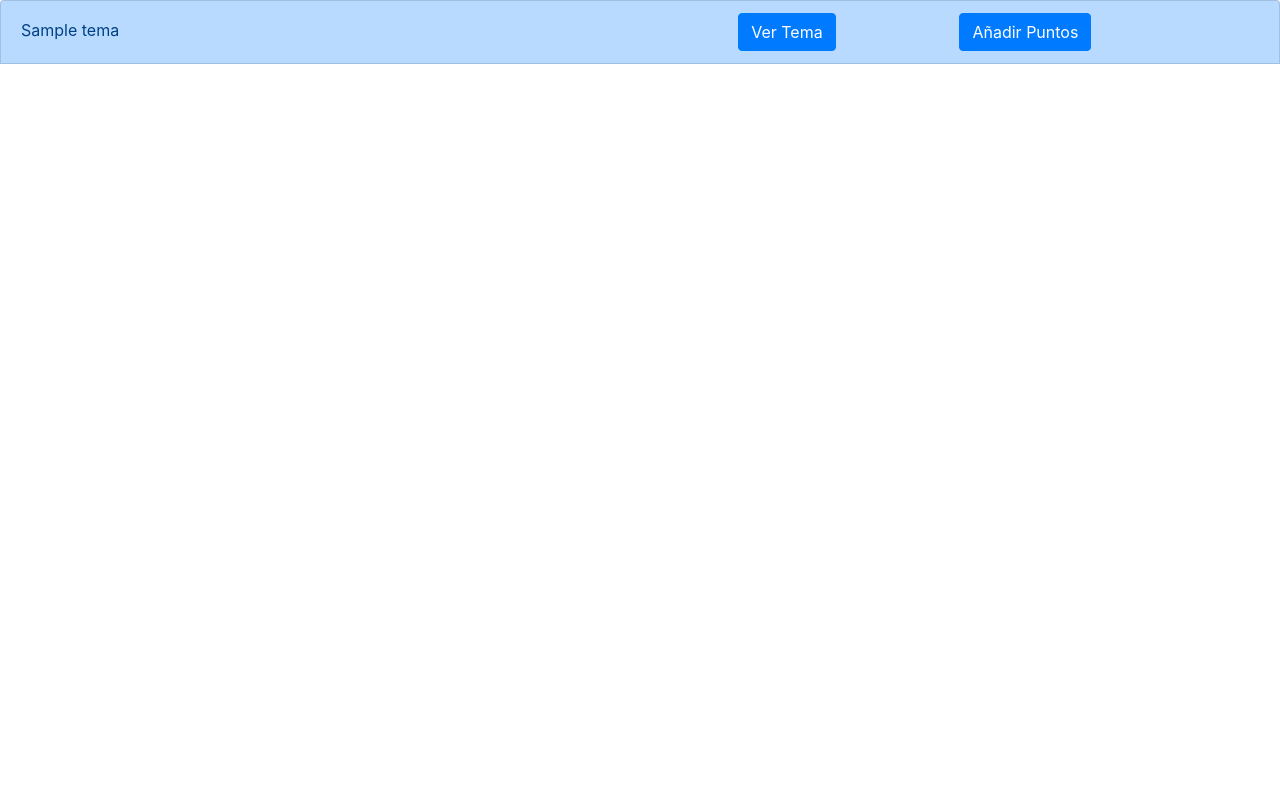
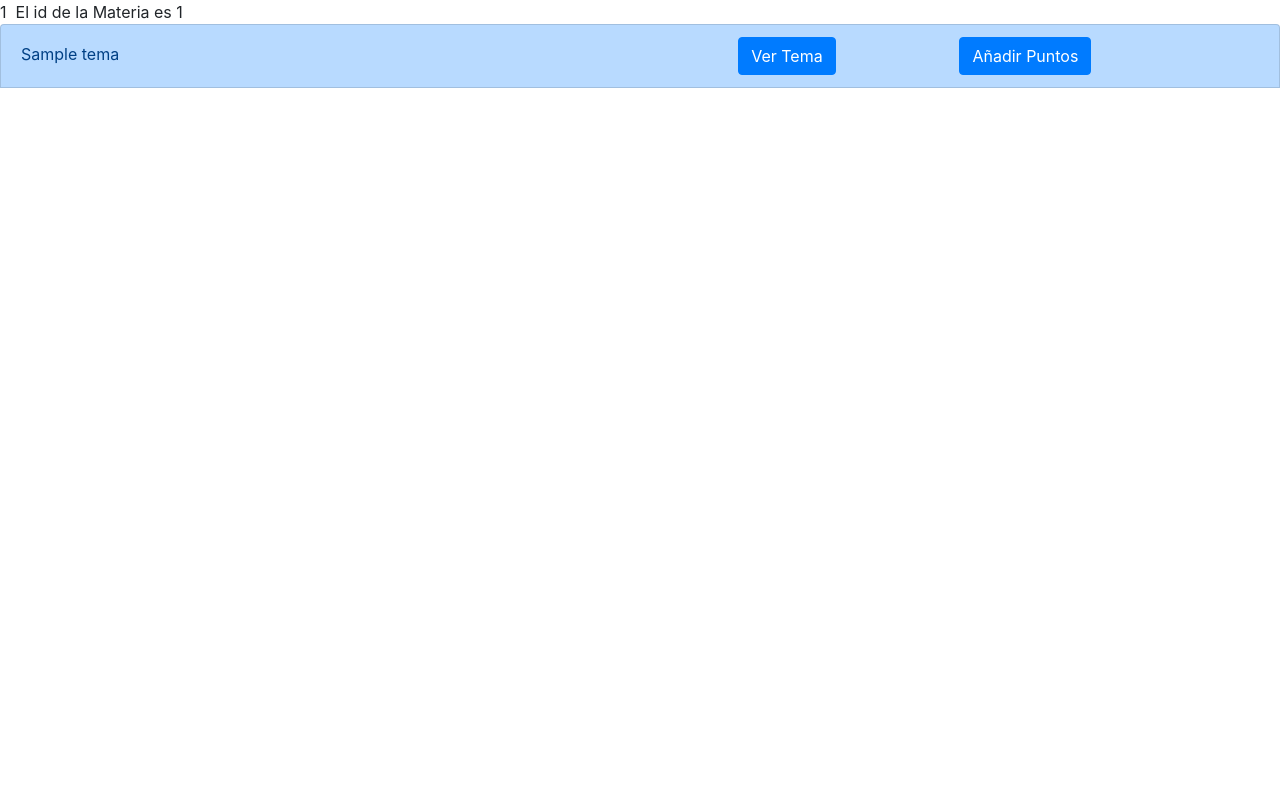
Before and after one commit to PabloBranuelasCastellano/AulaVirtual, a PHP site: page /VerTema.php?Id_Activo=1 in a window 1280 px wide. Run offline with PHP 8.4, Linux system fonts and the light colour scheme; the visitor is signed in with stand-in values (Sample User, id 1); tables that the repository leaves empty hold one stand-in row (values such as "Sample post").

Commit message:
Update VerTema.php

```diff
--- a/Aula_VirtualPHP/VerTema.php
+++ b/Aula_VirtualPHP/VerTema.php
@@ -6,7 +6,8 @@
 		$Usuario_Actual=$_SESSION["Nombre_Profesor"];
 		$Id_Profesor=$_SESSION["ProfesorId"];
 		$Id_Materia=$_GET["Id_Activo"];
-		// echo($Id_Profesor."&nbsp;&nbsp;".$Id_Materia);
+		// $Id_Materia=$_SESSION[$Id_Materia];
+		echo($Id_Profesor."&nbsp;&nbsp;El id de la Materia es ".$Id_Materia);
 		if($Usuario_Actual=="" or $Usuario_Actual==null){
 			header("Location:index.php");
 		}
@@ -36,11 +37,15 @@
 								<div class='collapse multi-collapse' id='Tema".strval($fila["TemaId"])."'>
 								  <div class='card card-body'>");
 
-									$Ver_Puntos="select pnt.Titulo,pnt.resumen,pnt.texto from puntos pnt,temas t,profesores p where(pnt.temaId=t.temaId and t.profesorId=p.profesorId and t.materiaId='$Id_Materia' and t.profesorId='$Id_Profesor' and pnt.TemaId='".$fila['TemaId']."')";
+									$Ver_Puntos="select pnt.PuntoId,pnt.Titulo,pnt.resumen,pnt.texto from puntos pnt,temas t,profesores p where(pnt.temaId=t.temaId and t.profesorId=p.profesorId and t.materiaId='$Id_Materia' and t.profesorId='$Id_Profesor' and pnt.TemaId='".$fila['TemaId']."')order by pnt.orden";
 									$Puntos=mysqli_query($conexion,$Ver_Puntos);
 									$nfilasPuntos=mysqli_num_rows($Puntos);
 									if($nfilasPuntos>0){
-
+										while($filaPuntos=mysqli_fetch_array($Puntos)){
+											echo("<div class='bg-secondary' style='width:40%;text-align:center;'><h5>".$filaPuntos['Titulo']."</h5></div><a class='btn btn-primary' href='?OcultarPunto=true&Id_Activo=$Id_Materia&Id_Tema=".$fila['TemaId']."&PuntoId=".$filaPuntos['PuntoId']."' role='button' style='width:10%;margin-left:50%;margin-top:-3%;'>Ocultar Punto</a> <a class='btn btn-primary' href='?VisualizarPunto=true&Id_Activo=$Id_Materia&Id_Tema=".$fila['TemaId']."&PuntoId=".$filaPuntos['PuntoId']." 'role='button' style='width:10%;margin-left:70%;margin-top:-3%;'>Ver Punto</a>");
+											echo("<br><br>");
+											echo("<div>".$filaPuntos['texto']."</div>");
+										}
 									}
 									else{
 										echo("<p>Este tema no tiene ningún punto</p>");
@@ -56,5 +61,20 @@
 				echo("No hay temas activados");
 			}
 		?>
+	<?php
+	if(isset($_GET['OcultarPunto'])){
+		$Id_Materia=$_GET["Id_Activo"];
+		$Cambiar_Estado="update puntos set EsActivo=false where TemaId=".$_GET['Id_Tema']." and PuntoId=".$_GET['PuntoId'];
+		$Desactivar=mysqli_query($conexion,$Cambiar_Estado);
+		echo($_GET['Id_Tema']."&nbsp;&nbsp;".$_GET['PuntoId']);
+	}
+
+	if(isset($_GET['VisualizarPunto'])){
+		$Id_Materia=$_GET["Id_Activo"];
+		$Cambiar_Estado="update puntos set EsActivo=true where TemaId=".$_GET['Id_Tema']." and PuntoId=".$_GET['PuntoId'];
+		$Desactivar=mysqli_query($conexion,$Cambiar_Estado);
+		echo($_GET['Id_Tema']."&nbsp;&nbsp;".$_GET['PuntoId']);
+	}
+	?>
 	</body>
 </html>
```
